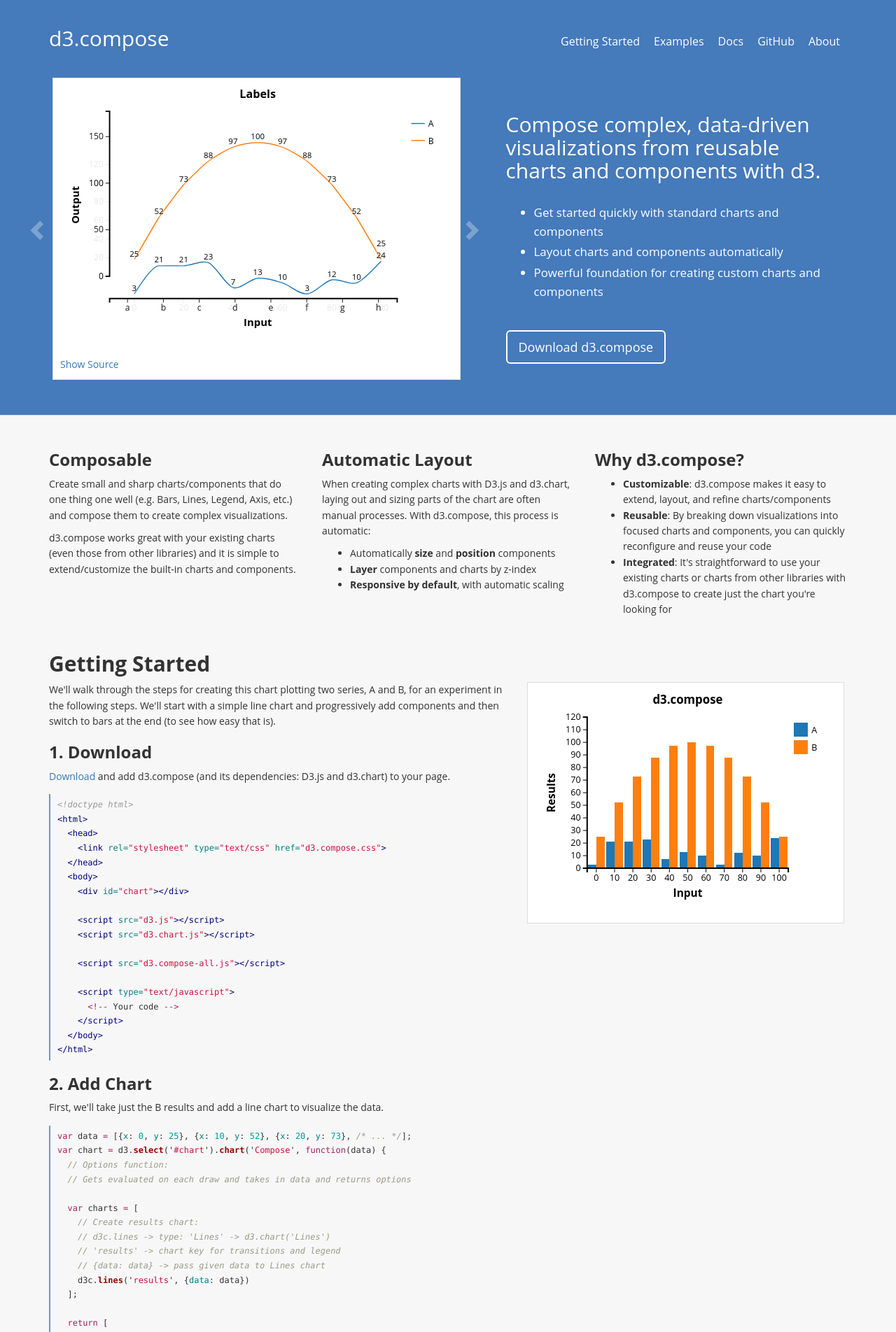
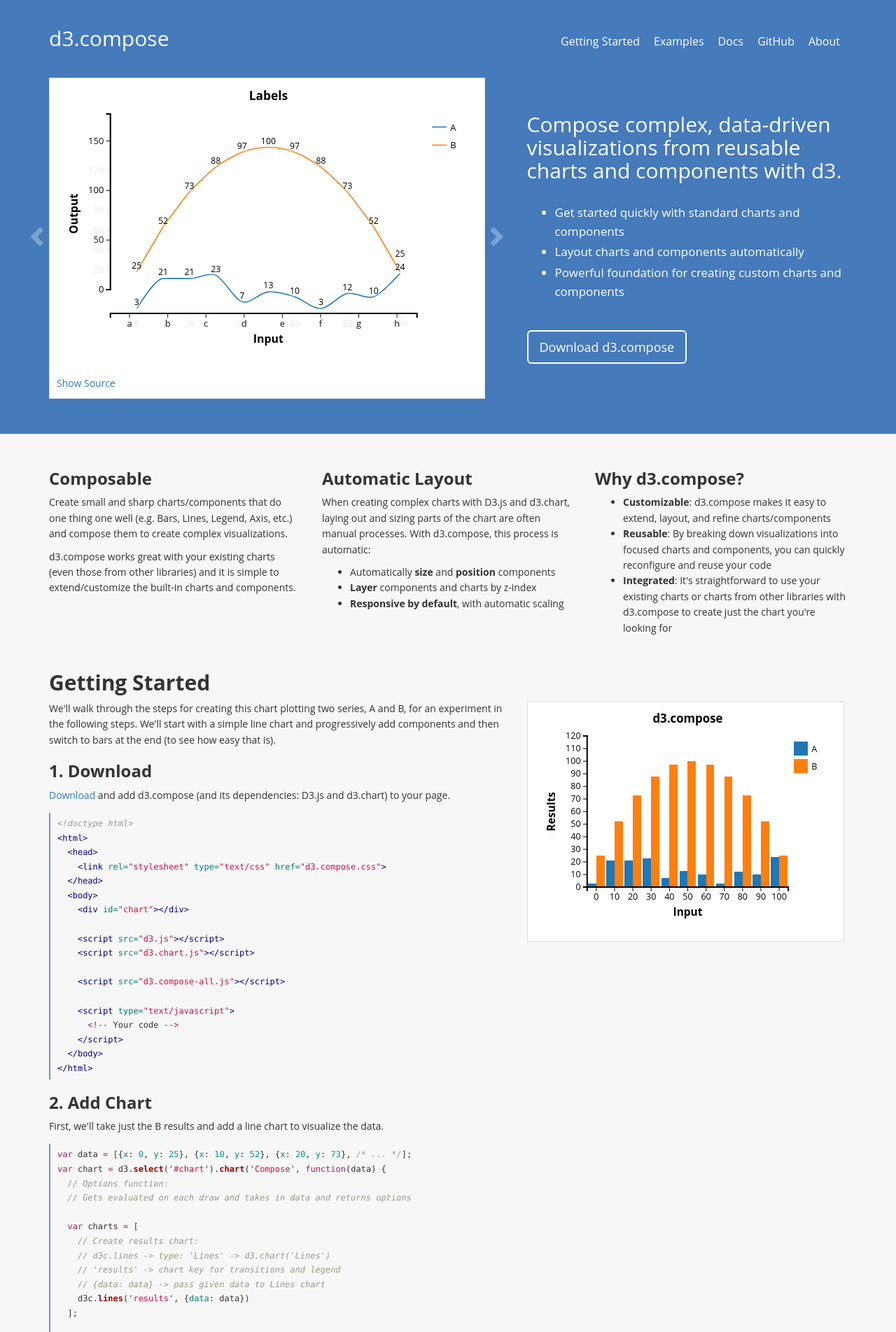
Before and after one commit to CSNW/d3.compose, a Jekyll site: the page built from index.html, in a window 1280 px wide. Shown: the top 1904 px of the page at 70% size. Built offline with Jekyll 4.4.1, drawn with Linux system fonts in a browser that asks for light colours; Markdown is read by kramdown in place of the engine named in the settings.

Commit message:
Update carousel positioning

```diff
--- a/_css/_home.scss
+++ b/_css/_home.scss
@@ -10,21 +10,21 @@
     padding-bottom: 20px;
   }
 }
-.home-masthead-content {
+.home-masthead-content {}
+.home-masthead-carousel-container {
+  position: relative;
 
-}
-.home-masthead-carousel-container {
-  display: flex;
-  flex-direction: row;
-  flex-wrap: wrap;
-
+  @media (max-width: $screen-sm) {
+    margin-bottom: 40px;
+  }
   @media (min-width: $screen-md) {
     margin-left: -30px;
   }
 }
 .home-masthead-carousel {
-  flex: 0 0 35px;
-  padding-top: 30%;
+  position: absolute;
+  display: block;
+
   font-size: 30px;
   opacity: 0.3;
   color: #fff;
@@ -38,9 +38,16 @@
     opacity: 1;
   }
 
+  &[data-prev] {
+    left: 0;
+  }
+  &[data-next] {
+    right: 0;
+  }
+
   @media (max-width: $screen-sm) {
-    flex: none;
     width: 50%;
+
     padding: 5px 10px 3px 10px;
     font-size: 20px;
     line-height: 1.5;
@@ -50,11 +57,8 @@
     border: solid 1px #ddd;
     border-top: none;
 
-    &[data-prev] {
-      order: 1;
-    }
+    &[data-prev] {}
     &[data-next] {
-      order: 2;
       text-align: right;
       border-left: none;
     }
@@ -66,12 +70,16 @@
       color: $primary-color-dark;
     }
   }
+  @media (min-width: $screen-sm) {
+    top: 0;
+    height: 100%;
+    padding-top: 30%;
+  }
 }
 #home-chart {
-  flex: 0 0 100%;
-
   @media (min-width: $screen-sm) {
-    flex: 1;
+    margin-left: 30px;
+    margin-right: 30px;
   }
 }
 
--- a/index.html
+++ b/index.html
@@ -12,20 +12,20 @@ scripts: |
 
 <section class="home-masthead"><div class="container">
   <div class="row">
-    <div class="col-md-7 home-masthead-carousel-container">
+    <div class="col-md-7 clearfix"><div class="home-masthead-carousel-container">
+      <div id="home-chart" class="editor is-constrained">
+        <!-- Statically load empty editor to avoid load flash -->
+        {% include editor-placeholder.html width=600 height=400 %}
+      </div>
       <a class="home-masthead-carousel" href="#" data-prev>
         <span class="glyphicon glyphicon-chevron-left" aria-hidden="true"></span>
         <span class="sr-only">Previous</span>
       </a>
-      <div id="home-chart" class="editor is-constrained">
-        <!-- Statically load empty editor to avoid load flash -->
-        {% include editor-placeholder.html width=600 height=400 %}
-      </div>
       <a class="home-masthead-carousel" href="#" data-next>
         <span class="glyphicon glyphicon-chevron-right" aria-hidden="true"></span>
         <span class="sr-only">Next</span>
       </a>
-    </div>
+    </div></div>
     <div class="col-md-5 home-masthead-content">
       <h1 class="home-tagline">Compose complex, data-driven visualizations from reusable charts and components with d3.</h1>
       <ul class="home-features">
```
